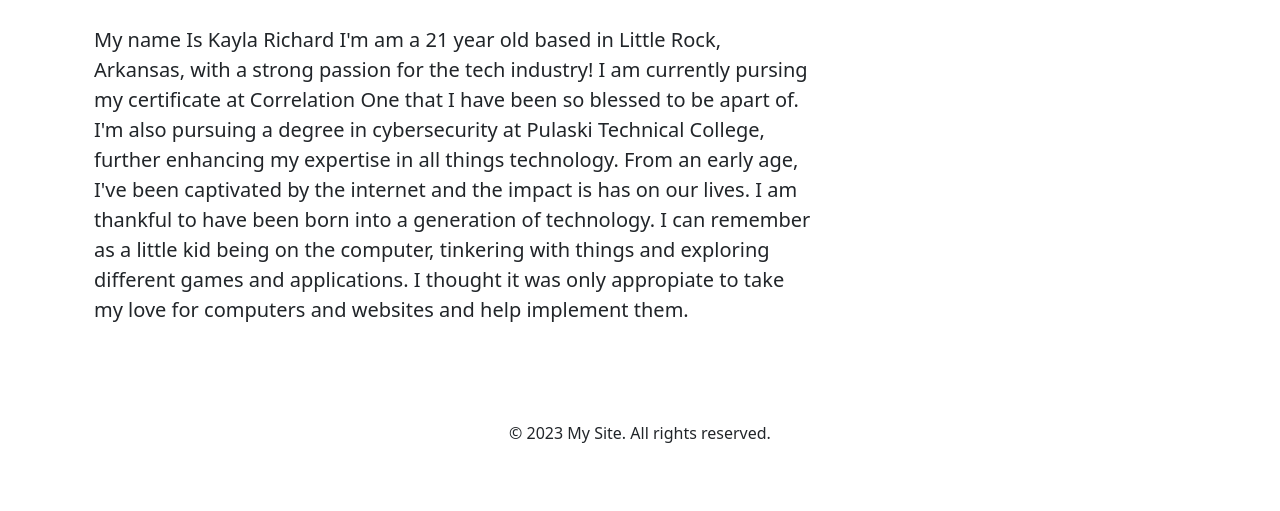
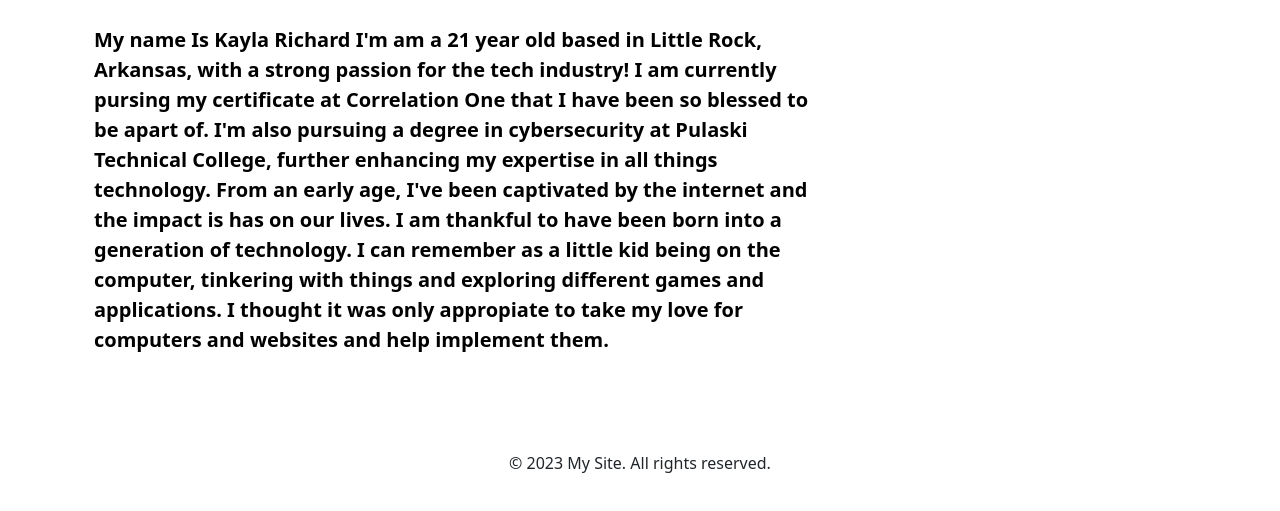
Before and after one commit to kaylalatrice7/aboutmewebsite, a plain HTML site: page index.html in a window 1280 px wide. Shown: the part 181-692 px from the top of the page. Drawn offline with nearby package versions, Linux system fonts and the light colour scheme.

Commit message:
commit files

```diff
--- a/scss/style.scss
+++ b/scss/style.scss
@@ -49,6 +49,7 @@ $main-padding-bottom: 80px;
 main {
   padding-top: $main-padding-top;
   padding-bottom: $main-padding-bottom;
+}
 
 
   h1 {
@@ -62,14 +63,23 @@ main {
     font-size: 16px;
     font-weight: 300;
   }
-}
 
 .nav-item :active {
 
   color: blue;
     text-decoration: none;
+}
 
-}
+  .lead {
+    font-weight: bold;
+    color:rgb(0, 0, 0);
+
+
+    }
+
+
+
+
 
 // COLUMNS
 
```
Also changed, not shown: contact.html (+1 -1 lines), scss/style.css, 1 other file.
